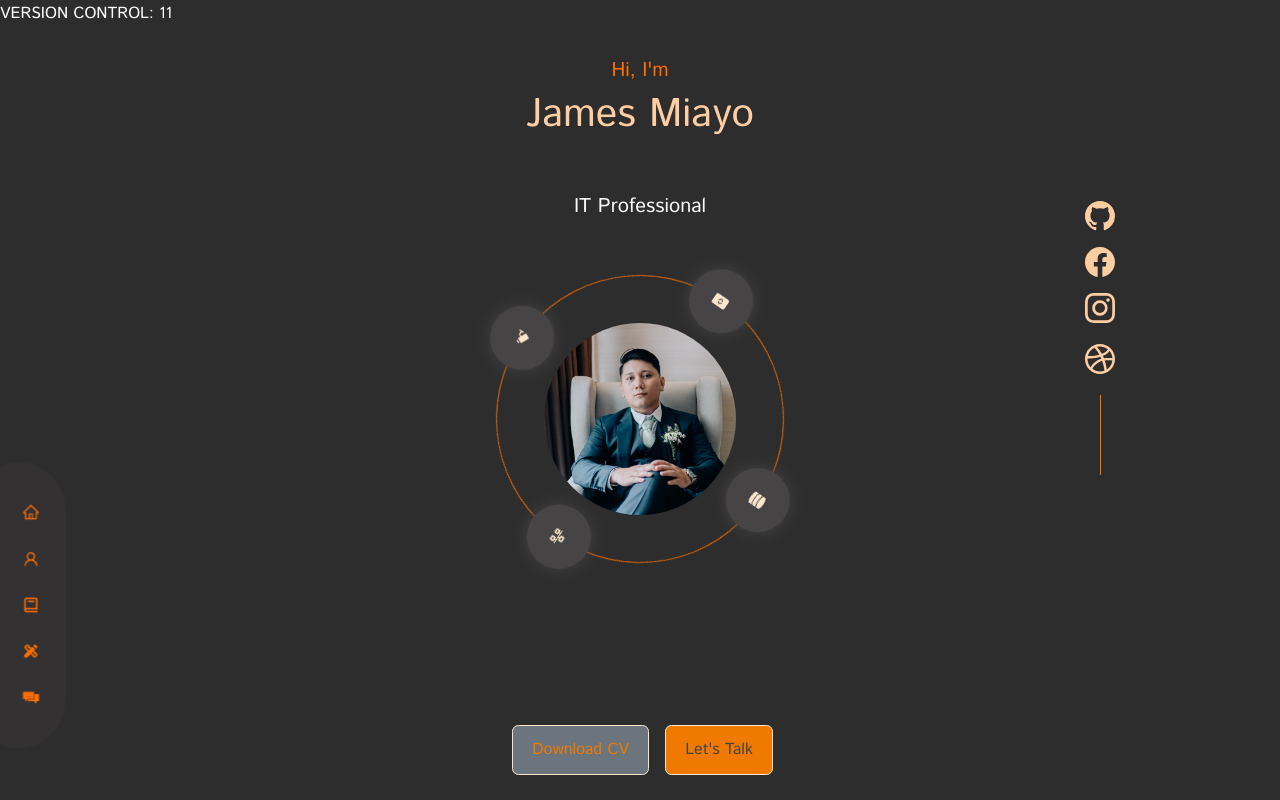
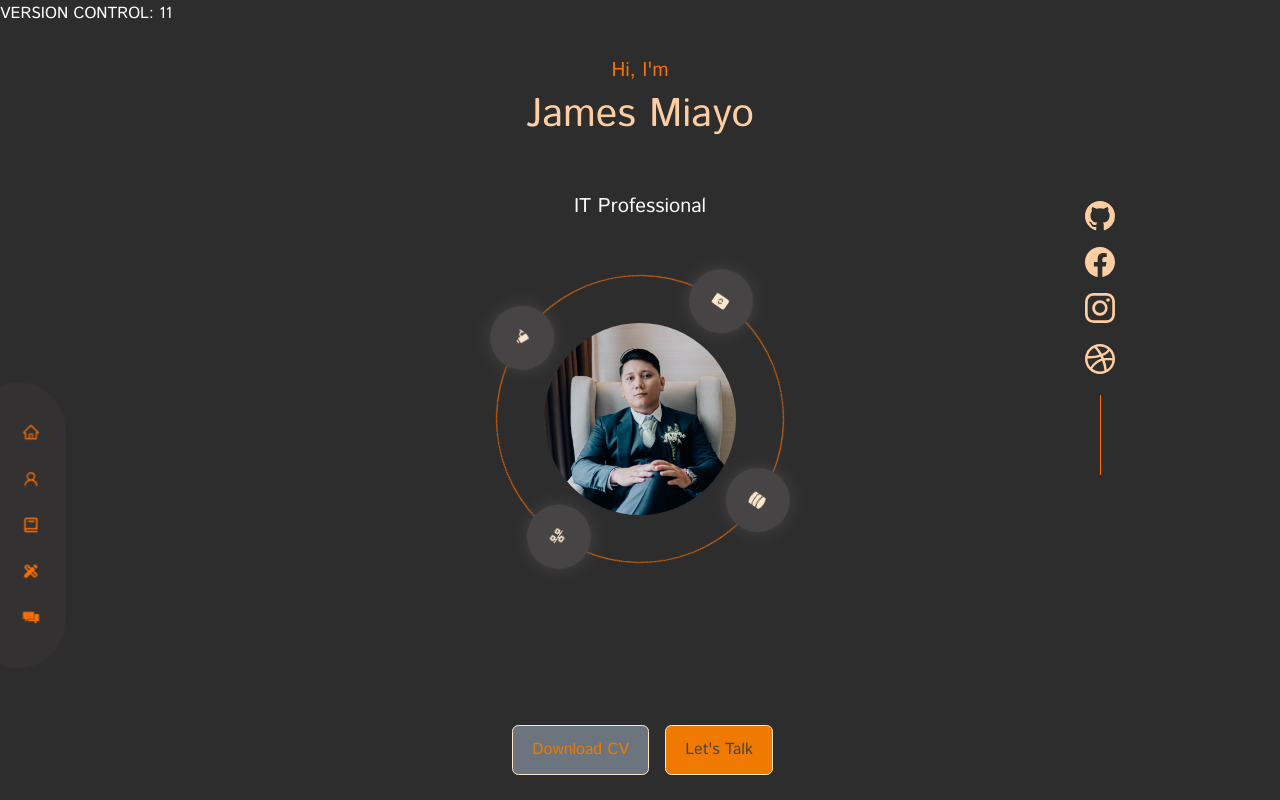
Before and after one commit to jamesmiayo/james, a React (Create React App) app: page / in a window 1280 px wide. Shown: the top 800 px of the page. Built offline with nearby package versions, Linux system fonts and the light colour scheme; the HTML template or start-up script is replaced by a standard one.

Commit message:
adjust nav

```diff
--- a/src/components/nav/nav.css
+++ b/src/components/nav/nav.css
@@ -8,7 +8,7 @@ nav {
   /* left: 50%; */
   /* transform: translateX(-50%); */
   rotate: 90deg;
-  bottom: 20%;
+  bottom: 30%;
   left: -7rem;
   display: flex;
   gap: 0.8 rem;
```
